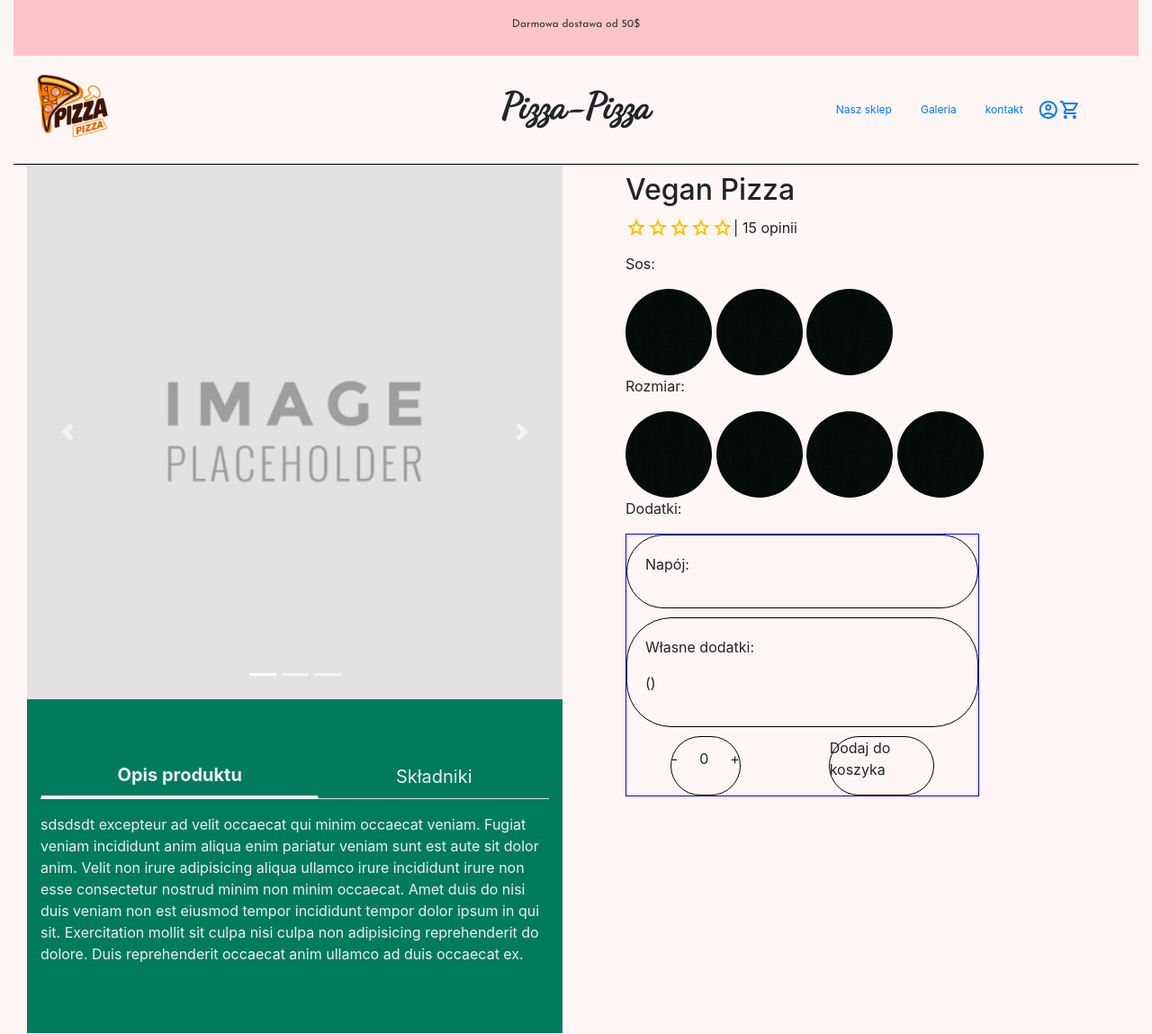
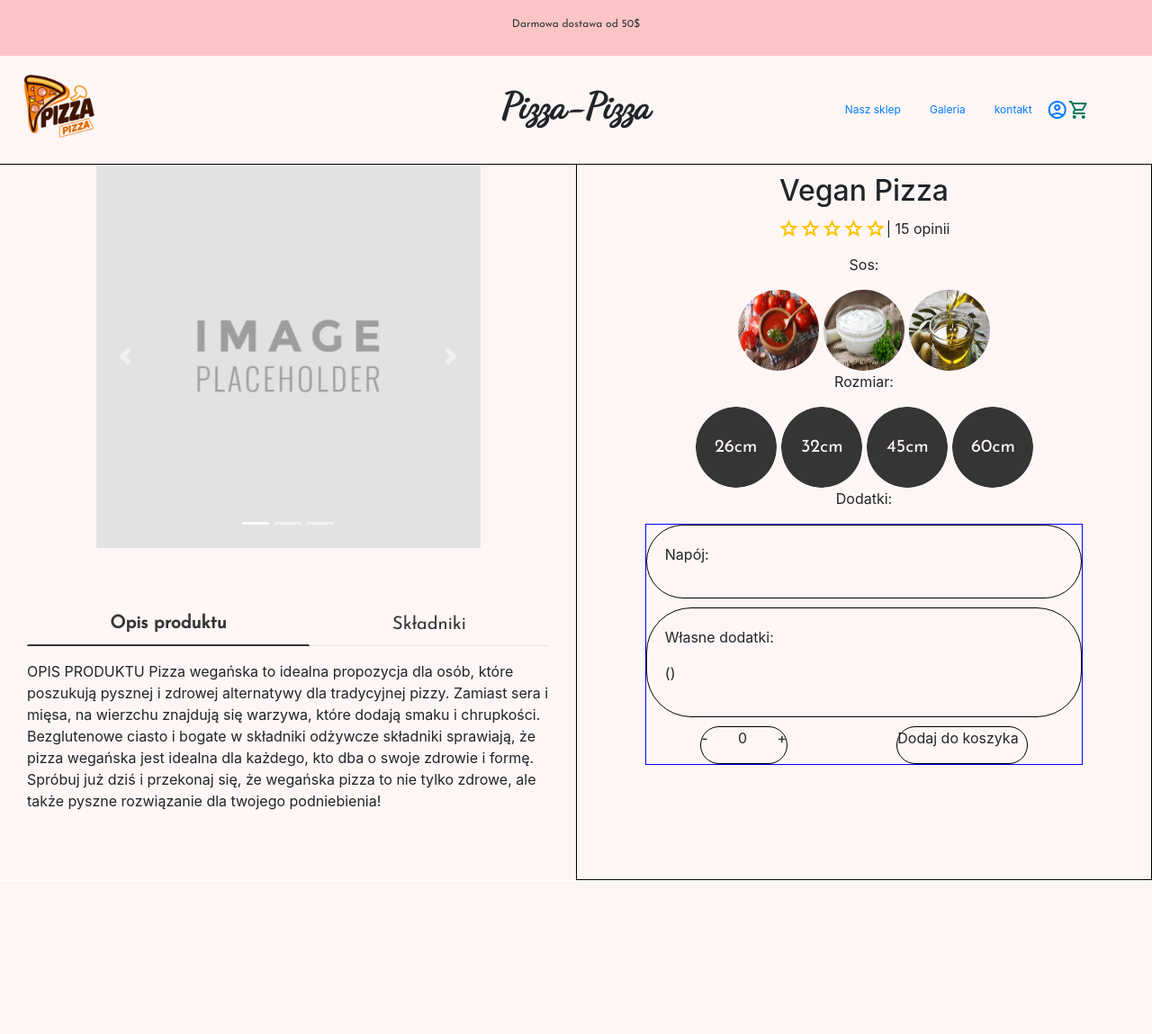
Before and after one commit to MrKn00r/pizzeria, a PHP site: page / in a window 1280 px wide. Shown: the whole page at 90% size. After the commit the page ends 978 px from the top, so only its background shows below. Run offline with PHP 8.4, Linux system fonts and the light colour scheme; some libraries are stand-ins or nearby versions.

Commit message:
styling carousel, tabs & adding part of imgs

```diff
--- a/app/src/css/style.css
+++ b/app/src/css/style.css
@@ -1,88 +1,107 @@
-@import url('https://fonts.googleapis.com/css2?family=Josefin+Sans');
-@import url('https://fonts.googleapis.com/css2?family=Dancing+Script');
+/* FONTS */
+@import url("https://fonts.googleapis.com/css2?family=Josefin+Sans");
+@import url("https://fonts.googleapis.com/css2?family=Dancing+Script");
 
-
-:root{
-    --st-bg-color: #FEF5F5;
-    --sd-bg-color: #FEECEC;
-    --th-bg-color: #FBC5C5;
+/* VARIABLES */
+:root {
+  --st-bg-color: #fef5f5;
+  --sd-bg-color: #feecec;
+  --th-bg-color: #fbc5c5;
   --font-color: #353535;
-    --st-font-family: 'Josefin Sans';
-    --sd-font-family: 'Dancing Script';
-    --btn1-bg-color: #FBC400;
-    --btn2-bg-color: #F45757;
+  --st-font-family: "Josefin Sans";
+  --sd-font-family: "Dancing Script";
+  --btn1-bg-color: #fbc400;
+  --btn2-bg-color: #f45757;
 }
 
-.container-fluid{
-    background-color: var(--st-bg-color);
-    width: 100%;
-}
-.delivery{
-    background-color: var(--th-bg-color);
+/* DELIVERY */
+.delivery {
+  margin: 0;
   padding: 20px;
-    transition: all 0.3s;
+  width: 100vw;
   bottom: 0;
   left: 0;
-    -webkit-transition: all 0.3s;
-    -moz-transition: all 0.3s;
-    -ms-transition: all 0.3s;
-    -o-transition: all 0.3s;
+  background-color: var(--th-bg-color);
+  transition: all 0.3s;
 }
-.delivery-text{
+.delivery-text {
   font-size: 12px;
   color: var(--font-color);
   font-family: var(--st-font-family);
 }
-.delivery.active{
-
+.delivery.active {
+  margin: 0;
+  padding: 0;
+  width: 0;
+  height: 0;
   bottom: 200px;
   opacity: 0;
-    width: 0;
-    height: 0;
-    margin: 0;
-    padding: 0;
   transition: all 0.6s;
 }
-.site-name{
+/* MAIN CSS */
+.container-fluid {
+  margin: 0;
+  padding: 0%;
+  width: 100%;
+  background-color: var(--st-bg-color);
+}
+
+/* BANNER */
+.site-name {
   font-family: var(--sd-font-family);
+  font-size: 40px;
   font-weight: bold;
-    font-size: 40px;
-
 }
-.banner{
+.banner {
   margin: 0;
   padding: 0px;
-    width: 100%;
   display: flex;
   align-items: center;
   justify-content: center;
+  position: sticky;
+  width: 100%;
   height: 120px;
-    position: sticky;
+  top: 0;
   z-index: 50;
-    top: 0;
   background-color: var(--st-bg-color);
-
 }
-.logo-png img{
+.banner.active {
+  opacity: 1;
+}
+.logo-png img {
   width: 100px;
 }
-.row{margin: 0%;}
-.nav{
+.row {
+  margin: 0%;
+}
+.nav {
   display: flex;
+  align-items: center;
   justify-content: center;
-    align-items: center;
 }
-.nav-link{
+.nav-link {
   font-size: 12px;
 }
 
+hr {
+  margin: 0;
+  padding: 0;
+  position: absolute;
+  width: 100%;
+  top: 100%;
+  background-color: black;
+  color: black;
+}
+hr.active {
+  display: none;
+}
 /*---------------------------- "Burger" menu button ----------------------------*/
-.menu-btn{
-    width:40px;
+.menu-btn {
+  width: 40px;
   height: 35px;
   position: absolute;
   right: 5px;
-    transition: .2s;
+  transition: 0.2s;
 }
 .menu-btn.active {
   transform: rotate(-90deg);
@@ -91,22 +110,18 @@
   position: absolute;
   width: 100%;
   height: 10px;
+  left: 0;
   background-color: var(--th-bg-color);
-    left: 0;
-    transition: top .2s .2s, bottom .2s .2s, opacity .2s .2s, transform .2s .4s;
-
+  transition: top 0.2s 0.2s, bottom 0.2s 0.2s, opacity 0.2s 0.2s,
+    transform 0.2s 0.4s;
 }
 /*---------------------------- first line ----------------------------*/
 .menu-btn #div1 {
-    top: 0
+  top: 0;
 }
 .menu-btn.active #div1 {
   top: calc(50% - 5px);
   transform: rotate(45deg);
-    -webkit-transform: rotate(45deg);
-    -moz-transform: rotate(45deg);
-    -ms-transform: rotate(45deg);
-    -o-transform: rotate(45deg);
 }
 /*---------------------------- second line ----------------------------*/
 .menu-btn #div2 {
@@ -125,156 +140,185 @@
 }
 
 /*---------------------------- Mobile menu ----------------------------*/
-.mobileMenu{
+.mobileMenu {
+  display: flex;
+  position: fixed;
+  width: 100%;
+  height: 100%;
+  top: 115px;
+  left: 100%;
   background: var(--th-bg-color);
-    left: 100%;
+  transition: all 0.6s;
+  opacity: 0;
+  z-index: 50;
+}
+.mobileMenu.active {
   position: fixed;
-    transition: all 0.6s;
-    -webkit-transition: all 0.6s;
-    -moz-transition: all 0.6s;
-    -ms-transition: all 0.6s;
-    -o-transition: all 0.6s;
-    width: 100%;
-    opacity: 0;
-    top: 115px;
-    height: 100%;
-    display: flex;
-    z-index: 50;
-
-}
-.mobileMenu.active{
-    left: 0%;
   width: 100vw;
   height: 100vh;
-    position: fixed;
   top: 115px;
+  left: 0%;
   overflow-x: hidden;
   opacity: 1;
   transition: all 0.6s;
-    -webkit-transition: all 0.6s;
-    -moz-transition: all 0.6s;
-    -ms-transition: all 0.6s;
-    -o-transition: all 0.6s;
 }
-.mobileMenu ul{
+.mobileMenu ul {
+  margin: 0;
+  padding: 0;
   display: flex;
   flex-direction: column;
   align-items: center;
   justify-content: flex-start;
-    margin: 0;
-    padding: 0;
 }
-.mobileMenu li{
+.mobileMenu li, .mobileMenu span{
   margin: 0%;
   display: flex;
   align-items: center;
   justify-content: center;
+  width: 100vw;
+  height: 16.98%;
+  border: 1px solid black;
   list-style: none;
-    height: 16.98%;
   text-align: center;
-    width: 100vw;
-    border: 1px solid black;
 }
-.mobileMenu li a{
+.mobileMenu li a {
+  color: white;
   text-decoration: none;
-    color: white;
+}
+
+/* OTHER */
+
+.reviews {
+  margin-top: 10px;
+  display: flex;
+}
+.star {
+  color: var(--btn1-bg-color);
+}
+
+
+.slider.active {
+  display: none;
 }
 
 
 
-/*---------------------------- media query ----------------------------*/
+/* TABS */
+section {
+  padding: 60px 0;
+}
 
-@media (min-width:771px){
-    .menu-btn{
+section .section-title {
+  margin-bottom: 50px;
+  text-align: center;
+  text-transform: uppercase;
+
+}
+
+
+#tabs .nav-tabs .nav-item.show .nav-link,
+.nav-tabs .nav-link.active {
+  background-color: transparent;
+  border-bottom: 2px solid !important;
+  font-size: 20px;
+  font-weight: bold;
+}
+#tabs .nav-tabs .nav-link {
+  border: 1px solid transparent;
+
+  color: var(--font-color);
+  font-family: var(--st-font-family);
+  font-size: 20px;
+}
+
+
+.shopping-cart {
+  display: none;
+  top: 0;
+}
+.open-cart{
+  color: #007b5e;
+}
+.shopping-cart.active {
+  display: flex;
+  flex-direction: column;
+  position: fixed;
+  top: 0;
+  width: 100%;
+  min-height: 100vh;
+  z-index: 100;
+  background-color: blue;
+  color: red;
+}
+.row1{
+  display:flex;
+  color: white;
+  align-items: center;
+  justify-content: center;
+}
+.shopping-cart-text{
+  font-family: var(--st-font-family);
+  font-size: 32px;
+}
+
+/*---------------------------- media queries ----------------------------*/
+
+@media (min-width: 771px) {/* 771px */
+  .menu-btn {
     display: none;
     opacity: 0;
   }
-    .mobileMenu{
+  .mobileMenu {
     display: none;
     opacity: 0;
   }
+  .shopping-cart.active {
+    width: 40%;
+    min-height: 100vh;
+    left: 60%;
   }
+  .slider{
+    max-width: 70%;
+    display: flex;
+    justify-content: center;
+    align-items: center;
+  }
+  .aa{
 
-@media (max-width:770px){
-    .pcMenu{
-        display: none;
+    display: flex;
+    flex-direction: column;
+    max-width: 70%;
+    align-items: center;
+
   }
 }
 
 
 
+@media (max-width: 770px) {
+  .pcMenu {
+    display: none;
+  }}
 
-/* custom */
+.right{
+  display: flex;
+  flex-direction: column;
 
-
-.reviews{
-    display: flex;
-    margin-top: 10px;
-}
-.star{
-    color: var(--btn1-bg-color);
+  align-items: center;
 }
 
 
-/* temp styles */
-.slider.active{
-    display: none;
+.right img{
+  width: 90px;
+  height: 90px;
+  border-radius:50px;
+
 }
-
-/* .container-fluid{
-    background-color: black;
-} */
-
-
-/* .photos{
-    margin-right: 50px;
+.souce, .size{
+  display: flex;
+  justify-content: flex-start;
+  gap: 5px;
 }
-
- */
-
-
- section {
-    padding: 60px 0;
+someElement {
+  line-height:12px;
 }
-
-section .section-title {
-    text-align: center;
-    color: #007b5e;
-    margin-bottom: 50px;
-    text-transform: uppercase;
-}
-#tabs{
-	background: #007b5e;
-    color: #eee;
-}
-#tabs h6.section-title{
-    color: #eee;
-}
-
-#tabs .nav-tabs .nav-item.show .nav-link, .nav-tabs .nav-link.active {
-    color: #f3f3f3;
-    background-color: transparent;
-    border-color: transparent transparent #f3f3f3;
-    border-bottom: 4px solid !important;
-    font-size: 20px;
-    font-weight: bold;
-}
-#tabs .nav-tabs .nav-link {
-    border: 1px solid transparent;
-    border-top-left-radius: .25rem;
-    border-top-right-radius: .25rem;
-    color: #eee;
-    font-size: 20px;
-}
-hr{
-    background-color: black;
-    color: black;
-    margin: 0;
-    padding: 0;
-    position: absolute;
-     width: 100%;
-     top: 100%;
-}
-hr.active{
-    display: none;
-}
--- a/app/src/index.html
+++ b/app/src/index.html
@@ -7,7 +7,7 @@
 
     <title>Pizzeria</title>
     <!-- LOCAL BOOTSTRAP -->
-    <!--         <link href="css/bootstrap.min.css" rel="stylesheet" />
+    <!--<link href="css/bootstrap.min.css" rel="stylesheet" />
         <script src="js/jquery.min.js"></script>
         <script src="js/bootstrap.min.js"></script> -->
 
@@ -32,6 +32,21 @@
   </head>
   <body>
     <div class="container-fluid">
+      <div class="shopping-cart">
+        <div class="row1">
+          <div class="shopping-cart-text">
+            <p class="shopping-cart-text">Twój koszyk</p>
+            <p class="shopping-cart-text">(0)</p>
+          </div>
+
+          <span class="material-symbols-outlined close-cart">
+            cancel
+            </span>
+        </div>
+
+        <div>lore</div>
+        <br />
+      </div>
       <div class="row del">
         <div class="col-12 delivery">
           <h3 class="text-center delivery-text">Darmowa dostawa od 50$</h3>
@@ -60,8 +75,8 @@
             <li class="nav-item material-symbols-outlined">
               <a href=""> account_circle</a>
             </li>
-            <li class="nav-item material-symbols-outlined">
-              <a href="">shopping_cart</a>
+            <li class="nav-item material-symbols-outlined open-cart">
+              shopping_cart
             </li>
           </ul>
 
@@ -71,7 +86,7 @@
               <li><a href="#">Galeria</a></li>
               <li><a href="#">Kontakt</a></li>
               <li><a href="#">Profil</a></li>
-              <li><a href="#">Koszyk</a></li>
+              <span class="open-cart"> Koszyk</span>
             </ul>
           </div>
         </div>
@@ -84,9 +99,31 @@
         <hr />
       </div>
 
+
+
+
+
+
+
+
+
+
+
+
+
+
+
+
+
+
+
+
+
+      <!-- MAIN CONTENT -->
       <div class="row">
-        <div class="col-lg-6 col-md-6 home slider">
-          <div
+        <div class="col-lg-6 col-md-6 aa">
+          <div class="home slider">
+            <div
             id="carouselExampleIndicators"
             class="carousel slide"
             data-ride="carousel"
@@ -117,14 +154,14 @@
               <div class="carousel-item">
                 <img
                   class="d-block w-100"
-                  src="./assets/aaa.jpg"
+                  src="./assets/placeholder.jpg"
                   alt="Second slide"
                 />
               </div>
               <div class="carousel-item">
                 <img
                   class="d-block w-100"
-                  src="./assets/logo.png"
+                  src="./assets/placeholder.jpg"
                   alt="Third slide"
                 />
               </div>
@@ -154,6 +191,8 @@
               <span class="sr-only">Next</span>
             </a>
           </div>
+          </div>
+
           <section id="tabs">
             <div class="container">
               <div class="row">
@@ -165,22 +204,20 @@
                       role="tablist"
                     >
                       <a
-                        class="nav-item nav-link active"
-                        id="nav-home-tab"
+                        class="pizza-des nav-item nav-link active"
                         data-toggle="tab"
-                        href="#nav-home"
+                        href="#nav-des"
                         role="tab"
-                        aria-controls="nav-home"
+                        aria-controls="nav-des"
                         aria-selected="true"
                         >Opis produktu</a
                       >
                       <a
-                        class="nav-item nav-link"
-                        id="nav-profile-tab"
+                        class="pizza-ing nav-item nav-link"
                         data-toggle="tab"
-                        href="#nav-profile"
+                        href="#nav-ing"
                         role="tab"
-                        aria-controls="nav-profile"
+                        aria-controls="nav-ing"
                         aria-selected="false"
                         >Składniki</a
                       >
@@ -192,38 +229,33 @@
                   >
                     <div
                       class="tab-pane fade show active"
-                      id="nav-home"
+                      id="nav-des"
                       role="tabpanel"
                       aria-labelledby="nav-home-tab"
                     >
-                      <!-- OPIS PRODUKTU -->
-                      sdsdsdt excepteur ad velit occaecat qui minim occaecat
-                      veniam. Fugiat veniam incididunt anim aliqua enim pariatur
-                      veniam sunt est aute sit dolor anim. Velit non irure
-                      adipisicing aliqua ullamco irure incididunt irure non esse
-                      consectetur nostrud minim non minim occaecat. Amet duis do
-                      nisi duis veniam non est eiusmod tempor incididunt tempor
-                      dolor ipsum in qui sit. Exercitation mollit sit culpa nisi
-                      culpa non adipisicing reprehenderit do dolore. Duis
-                      reprehenderit occaecat anim ullamco ad duis occaecat ex.
+                       OPIS PRODUKTU
+                      Pizza wegańska to idealna propozycja dla osób, które
+                      poszukują pysznej i zdrowej alternatywy dla tradycyjnej
+                      pizzy. Zamiast sera i mięsa, na wierzchu znajdują się
+                      warzywa, które dodają smaku i chrupkości. Bezglutenowe
+                      ciasto i bogate w składniki odżywcze składniki sprawiają,
+                      że pizza wegańska jest idealna dla każdego, kto dba o
+                      swoje zdrowie i formę. Spróbuj już dziś i przekonaj się,
+                      że wegańska pizza to nie tylko zdrowe, ale także pyszne
+                      rozwiązanie dla twojego podniebienia!
                     </div>
                     <div
                       class="tab-pane fade"
-                      id="nav-profile"
+                      id="nav-ing"
                       role="tabpanel"
                       aria-labelledby="nav-profile-tab"
                     >
-                      <!-- SKŁADNIKI -->
-                      Et et consectetur ipsum labore excepteur est proident
-                      excepteur ad velit occaecat qui minim occaecat veniam.
-                      Fugiat veniam incididunt anim aliqua enim pariatur veniam
-                      sunt est aute sit dolor anim. Velit non irure adipisicing
-                      aliqua ullamco irure incididunt irure non esse consectetur
-                      nostrud minim non minim occaecat. Amet duis do nisi duis
-                      veniam non est eiusmod tempor incididunt tempor dolor
-                      ipsum in qui sit. Exercitation mollit sit culpa nisi culpa
-                      non adipisicing reprehenderit do dolore. Duis
-                      reprehenderit occaecat anim ullamco ad duis occaecat ex.
+                       SKŁADNIKI
+                      składa się z podstawowych składników: ciasta, sosu pomidorowego, czosnku, bazylii, oregano i oczywiście oliwy. pieczarki.
+                      pomidorki koktajlowe.
+                      suszone pomidory.
+                      cebula.
+                      czosnek.
                     </div>
                   </div>
                 </div>
@@ -231,8 +263,9 @@
             </div>
           </section>
         </div>
-        <div class="col-lg-5 col-md-5" style="margin: 0 0 0 40px">
-          <h2 style="margin: 10px 0 0 0;">Vegan Pizza</h2>
+
+        <div class="col-lg-6 col-md-6 col-sm-12 right" style="border: 1px solid black;">
+          <h2 style="margin: 10px 0 0 0">Vegan Pizza</h2>
           <div class="reviews">
             <span class="material-symbols-outlined star"> star </span>
             <span class="material-symbols-outlined star"> star </span>
@@ -242,38 +275,110 @@
             <p>| 15 opinii</p>
           </div>
           <p>Sos:</p>
-          <img src="./assets/aaa.jpg" alt="" style="width: 96px; border-radius: 50px;" />
-          <img src="./assets/aaa.jpg" alt="" style="width: 96px; border-radius: 50px;" />
-          <img src="./assets/aaa.jpg" alt="" style="width: 96px; border-radius: 50px;" />
+          <div class="souce">
+            <img
+            src="./assets/sos-pomidorowy.jpg"
+            alt=""
+
+          />
+          <img
+            src="./assets/sos-czosnkowy.jpg"
+            alt=""
+
+          />
+          <img
+            src="./assets/oliwa-z-oliwek.jpg"
+            alt=""
+
+          />
+
+          </div>
+
           <p>Rozmiar:</p>
-          <img src="./assets/aaa.jpg" alt="" style="width: 96px; border-radius: 50px;" />
-          <img src="./assets/aaa.jpg" alt="" style="width: 96px; border-radius: 50px;" />
-          <img src="./assets/aaa.jpg" alt="" style="width: 96px; border-radius: 50px;" />
-          <img src="./assets/aaa.jpg" alt="" style="width: 96px; border-radius: 50px;" />
+          <div class="size">
+          <img id="size-small"
+            src="./assets/26.png"
+            alt=""
+
+          />
+          <img id="size-medium"
+            src="./assets/32.png"
+            alt=""
+
+          />
+          <img id="size-mega"
+            src="./assets/45.png"
+            alt=""
+
+          />
+          <img id="size-gigant"
+            src="./assets/60.png"
+            alt=""
+
+          />
+          </div>
+
           <p>Dodatki:</p>
-          <div style="border: 1px solid blue; width: 80%;">
-
-
-
-
-            <div style="border: 1px solid black; border-radius: 50px; display: flex; align-items: center; justify-content: flex-start; padding: 20px; margin: 0%; width: 100%;">
+          <div style="border: 1px solid blue; width: 80%">
+            <div
+              style="
+                border: 1px solid black;
+                border-radius: 50px;
+                display: flex;
+                align-items: center;
+                justify-content: flex-start;
+                padding: 20px;
+                margin: 0%;
+                width: 100%;
+              "
+            >
               <p>Napój:</p>
             </div>
-            <div style="border: 1px solid black; border-radius: 50px; align-items: center; justify-content: flex-start; padding: 20px; margin: 10px 0 0 0; width: 100%;">
+            <div
+              style="
+                border: 1px solid black;
+                border-radius: 50px;
+                align-items: center;
+                justify-content: flex-start;
+                padding: 20px;
+                margin: 10px 0 0 0;
+                width: 100%;
+              "
+            >
               <p>Własne dodatki:</p>
               <p>()</p>
             </div>
-            <div style="display: flex; justify-content: space-around;">
-              <div style="display: flex; justify-content: space-between; align-items: center; width: 20%; margin: 10px 0 0 0; border: 1px solid black; border-radius: 50px;" >
-                <p>-</p> <p>0</p> <p>+</p>
+            <div style="display: flex; justify-content: space-around">
+              <div
+                style="
+                  display: flex;
+                  justify-content: space-between;
+                  align-items: center;
+                  width: 20%;
+                  margin: 10px 0 0 0;
+                  border: 1px solid black;
+                  border-radius: 50px;
+                "
+              >
+                <p>-</p>
+                <p>0</p>
+                <p>+</p>
               </div>
-              <div style="display: flex; justify-content: space-between; align-items: center; width: 30%; margin: 10px 0 0 0; border: 1px solid black; border-radius: 50px;" >
+              <div
+                style="
+                  display: flex;
+                  justify-content: space-between;
+                  align-items: center;
+                  width: 30%;
+                  margin: 10px 0 0 0;
+                  border: 1px solid black;
+                  border-radius: 50px;
+                "
+              >
                 <p>Dodaj do koszyka</p>
               </div>
             </div>
           </div>
-
-
         </div>
       </div>
     </div>
```
Also changed, not shown: app/src/js/scripts.js (+84 -12 lines), README.md, app/src/assets/26.png (added), app/src/assets/32.png (added), app/src/assets/45.png (added), app/src/assets/60.png (added), app/src/assets/gigant.png (added), app/src/assets/mala.png (added), app/src/assets/mega.png (added), app/src/assets/oliwa-z-oliwek.jpg (added), app/src/assets/sos-czosnkowy.jpg (added), app/src/assets/sos-pomidorowy.jpg (added), app/src/assets/srednia.png (added). Lines whose indentation alone changed are shown as unchanged.
